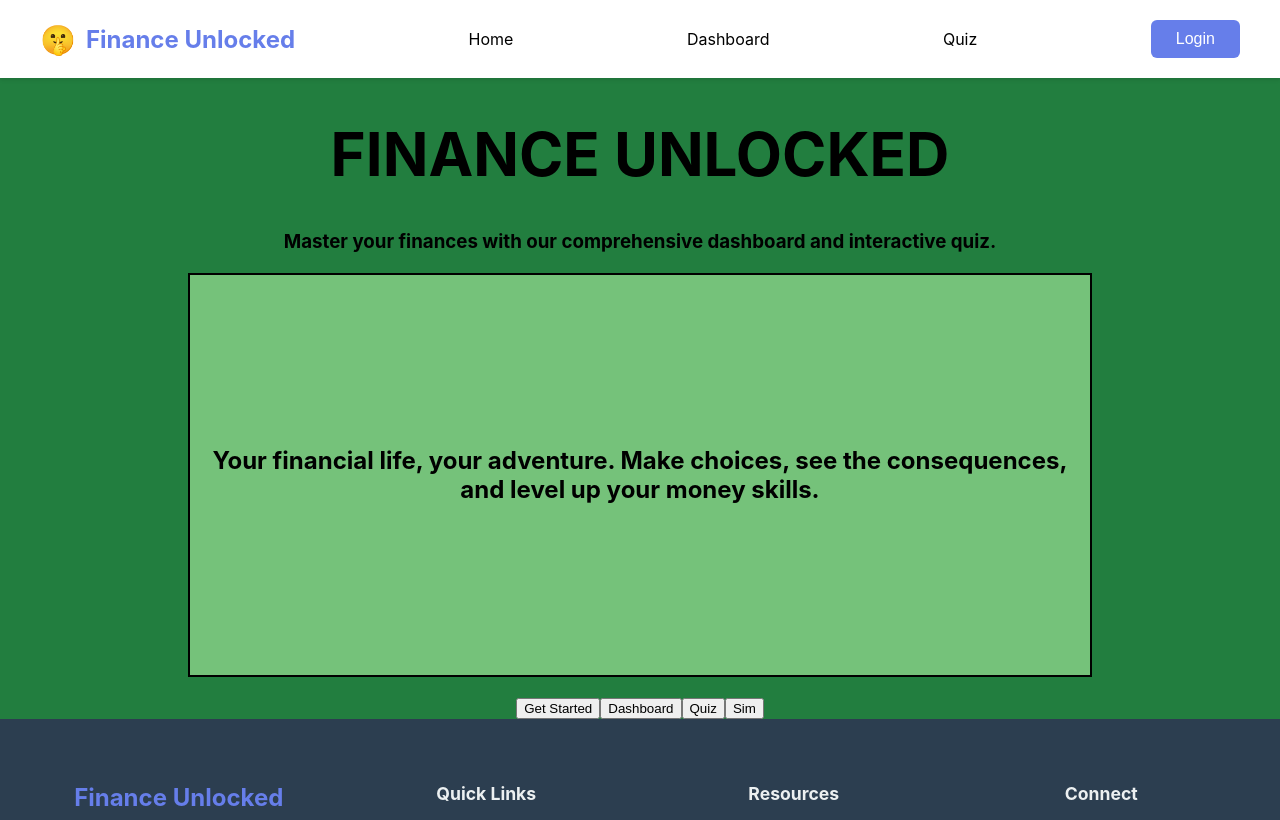
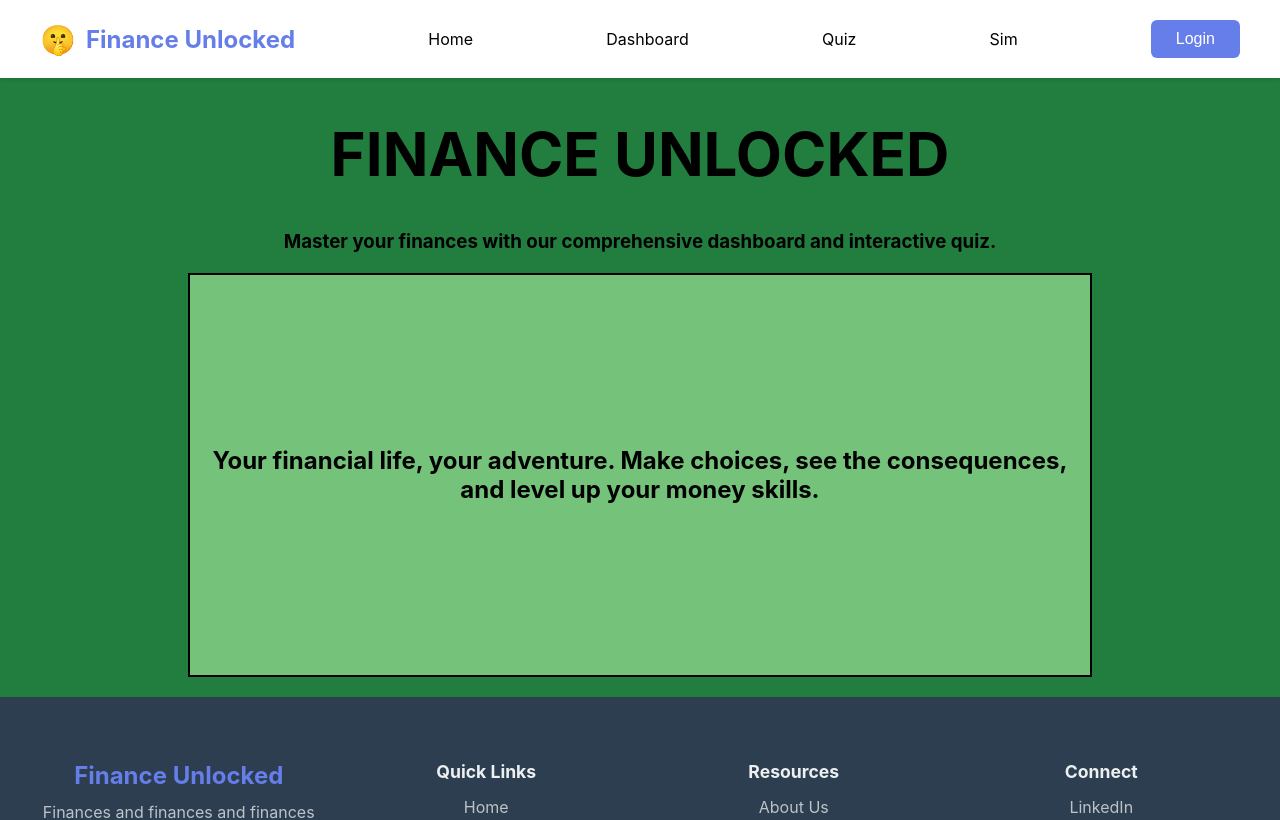
Before and after one commit to ketsia0623/technica-2025-hack, a React (Create React App) app in the folder my-ts-app/: page / in a window 1280 px wide. Shown: the top 820 px of the page. Built offline with nearby package versions, Linux system fonts and the light colour scheme.

Commit message:
Goodbye buttons

```diff
--- a/my-ts-app/src/components/header.tsx
+++ b/my-ts-app/src/components/header.tsx
@@ -34,6 +34,9 @@ const Header: React.FC<HeaderProps> = ({ isLoggedIn = false, onLogout }) => {
         <div className="header-logo" onClick={() => navigate('/quiz')}>
             <span className="quiz-link">Quiz</span>
         </div>
+        <div className="header-logo" onClick={() => navigate('/sim')}>
+            <span className="quiz-link">Sim</span>
+        </div>
 
         <nav className="header-nav">
           {isLoggedIn ? (
--- a/my-ts-app/src/pages/HomePage.tsx
+++ b/my-ts-app/src/pages/HomePage.tsx
@@ -1,11 +1,9 @@
 // src/pages/HomePage.tsx
 import React from 'react';
-import { useNavigate } from 'react-router-dom';
 import Header from '../components/header';
 import Footer from '../components/footer';
 
 const HomePage: React.FC = () => {
-  const navigate = useNavigate();
 
   return (
     <div className="login-page">
@@ -27,26 +25,6 @@ const HomePage: React.FC = () => {
       </div>
     </div>
 
-
-      <button onClick={() => navigate('/login')}>
-        Get Started
-      </button>
-      <button
-        onClick={() => navigate('/dashboard')}
-      >
-        Dashboard
-      </button>
-      <button
-        onClick={() => navigate('/quiz')}
-      >
-        Quiz
-      </button>
-      <button
-        onClick={() => navigate('/sim')}
-      >
-        Sim
-      </button>
-
     </div>
     <Footer />
     </div>
```
